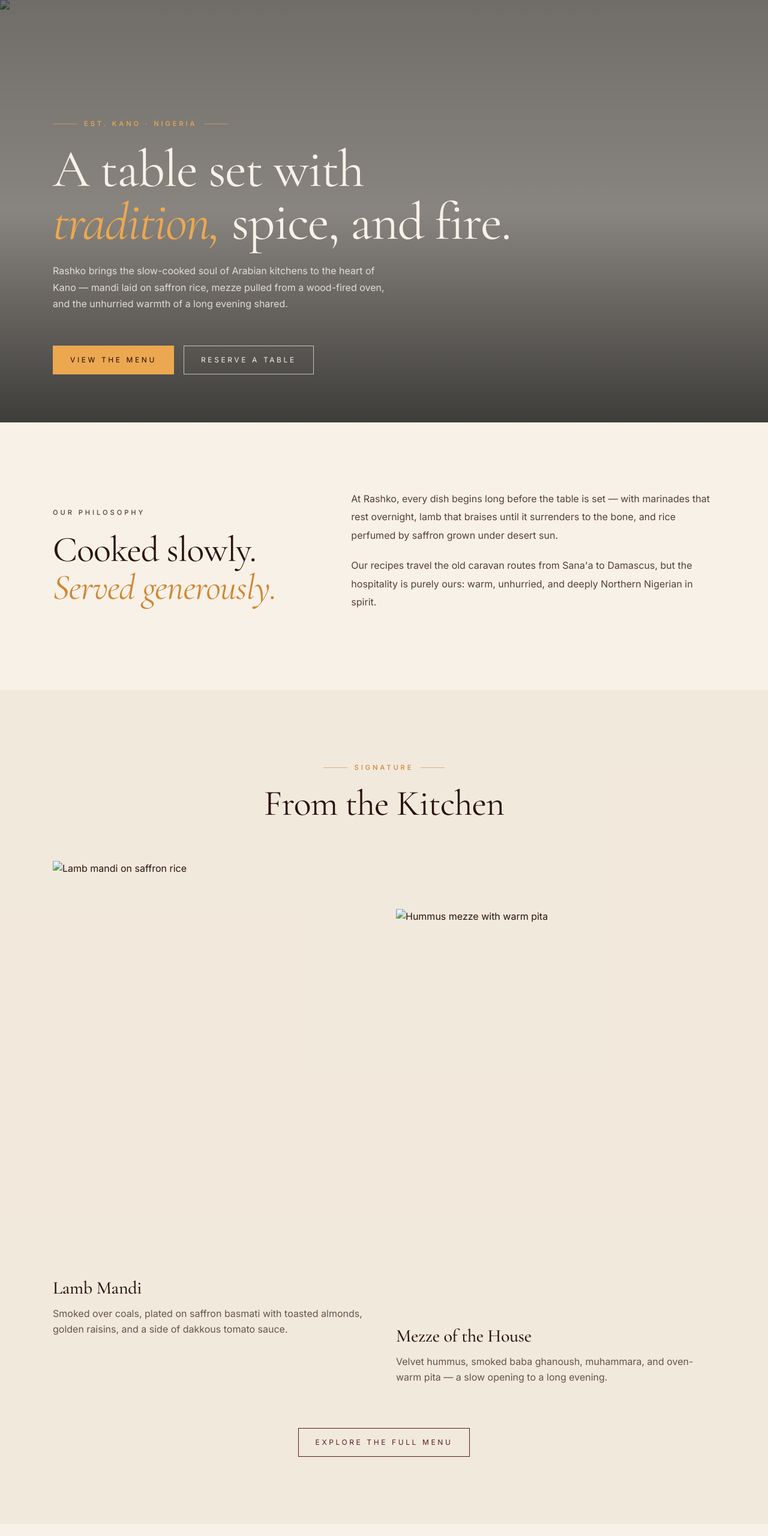
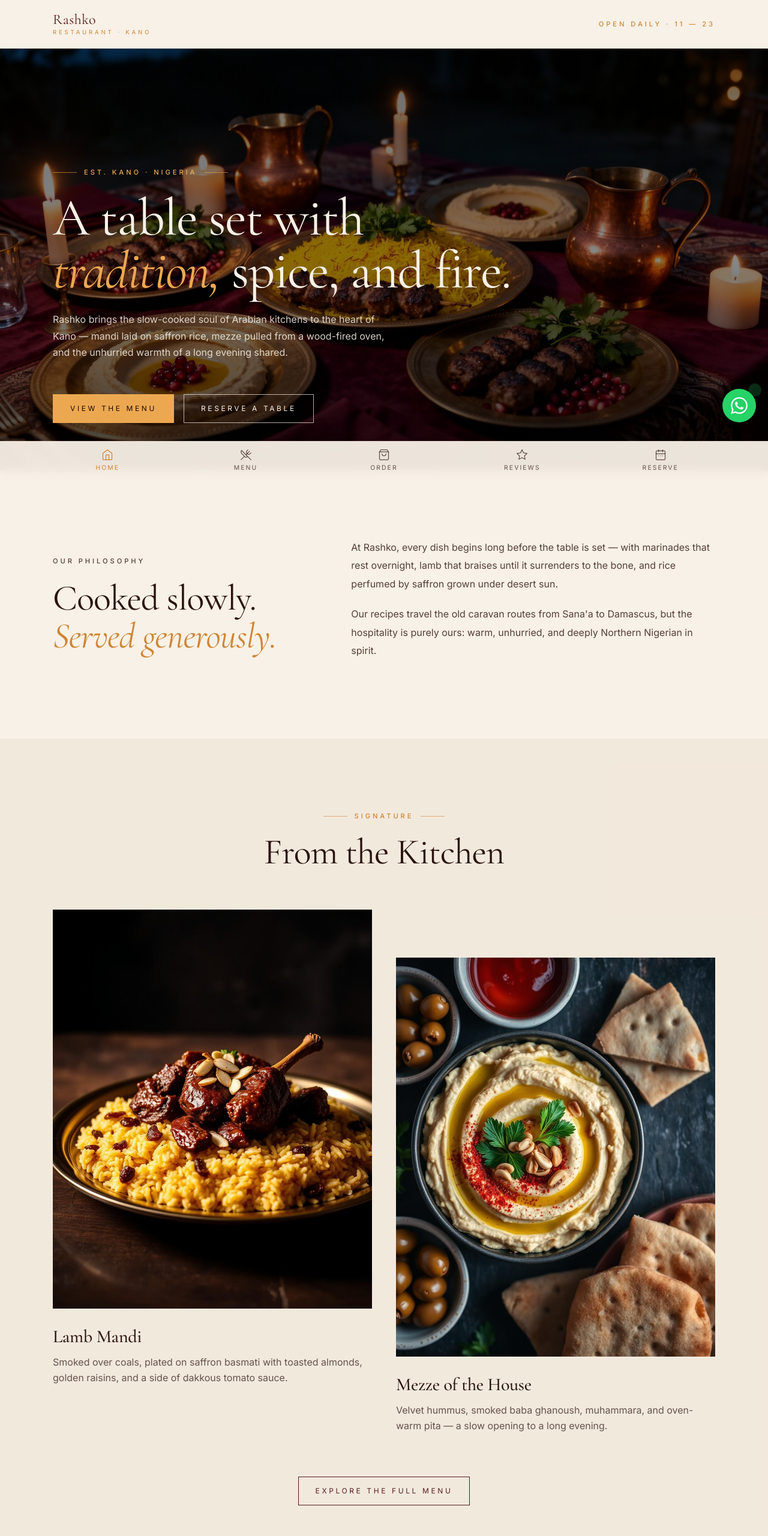
Before and after one commit to auwalmansur144-hub/rashko-kano, a plain HTML site: page index.html in a window 1280 px wide. Shown: the top 2560 px of the page at 60% size. Drawn offline with nearby package versions, Linux system fonts and the light colour scheme.

Commit message:
Update index.html

```diff
--- a/index.html
+++ b/index.html
@@ -7,7 +7,7 @@
   <meta name="description" content="Slow-cooked mandi, fresh mezze, and the warmth of Arabian hospitality. Rashko Restaurant, C41 Gwarzo Road, Kano." />
   <meta property="og:title" content="Rashko Restaurant — Arabic Fine Dining in Kano" />
   <meta property="og:description" content="Authentic, slow-cooked Arabic cuisine in the heart of Kano." />
-  <meta property="og:image" content="assets/hero-rashko.jpg" />
+  <meta property="og:image" content="hero-rashko.jpg" />
   <link rel="stylesheet" href="styles.css" />
 </head>
 <body>
@@ -16,7 +16,7 @@
   <!-- Hero -->
   <section class="hero">
     <div class="hero-bg">
-      <img src="assets/hero-rashko.jpg" alt="Candlelit Arabic feast at Rashko Restaurant" />
+      <img src="hero-rashko.jpg" alt="Candlelit Arabic feast at Rashko Restaurant" />
     </div>
     <div class="container-narrow hero-inner">
       <span class="ornament eyebrow gold-text">Est. Kano · Nigeria</span>
@@ -60,12 +60,12 @@
       </div>
       <div class="signature-grid">
         <article class="signature-card">
-          <div class="img-wrap"><img src="assets/dish-mandi.jpg" alt="Lamb mandi on saffron rice" loading="lazy" /></div>
+          <div class="img-wrap"><img src="dish-mandi.jpg" alt="Lamb mandi on saffron rice" loading="lazy" /></div>
           <h3>Lamb Mandi</h3>
           <p>Smoked over coals, plated on saffron basmati with toasted almonds, golden raisins, and a side of dakkous tomato sauce.</p>
         </article>
         <article class="signature-card offset">
-          <div class="img-wrap"><img src="assets/dish-mezze.jpg" alt="Hummus mezze with warm pita" loading="lazy" /></div>
+          <div class="img-wrap"><img src="dish-mezze.jpg" alt="Hummus mezze with warm pita" loading="lazy" /></div>
           <h3>Mezze of the House</h3>
           <p>Velvet hummus, smoked baba ghanoush, muhammara, and oven-warm pita — a slow opening to a long evening.</p>
         </article>
@@ -79,7 +79,7 @@
   <!-- Story split -->
   <section class="section">
     <div class="container-narrow story-split">
-      <div class="img-wrap"><img src="assets/interior-rashko.jpg" alt="Warm interior of Rashko Restaurant" loading="lazy" /></div>
+      <div class="img-wrap"><img src="interior-rashko.jpg" alt="Warm interior of Rashko Restaurant" loading="lazy" /></div>
       <div class="story-text" style="padding-left:0;">
         <p class="eyebrow">The Room</p>
         <h2 class="display-lg" style="margin-top:1rem;">An evening, slowed down.</h2>
@@ -139,8 +139,8 @@
   <div id="bottom-nav"></div>
   <div id="whatsapp-float"></div>
 
-  <script src="js/data.js"></script>
-  <script src="js/layout.js"></script>
+  <script src="data.js"></script>
+  <script src="layout.js"></script>
   <script>
     RASHKO.mountLayout({ active: "home" });
     document.getElementById("whatsapp-cta").href =
```
